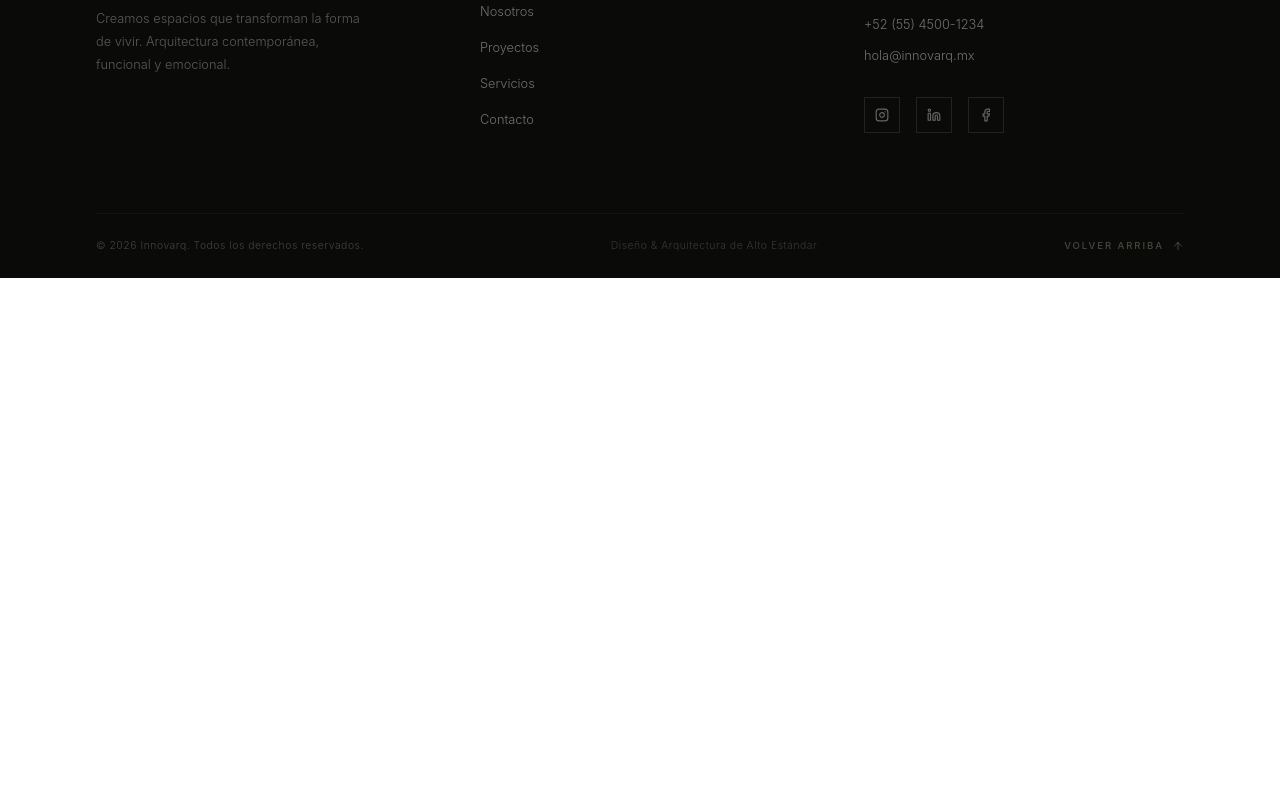
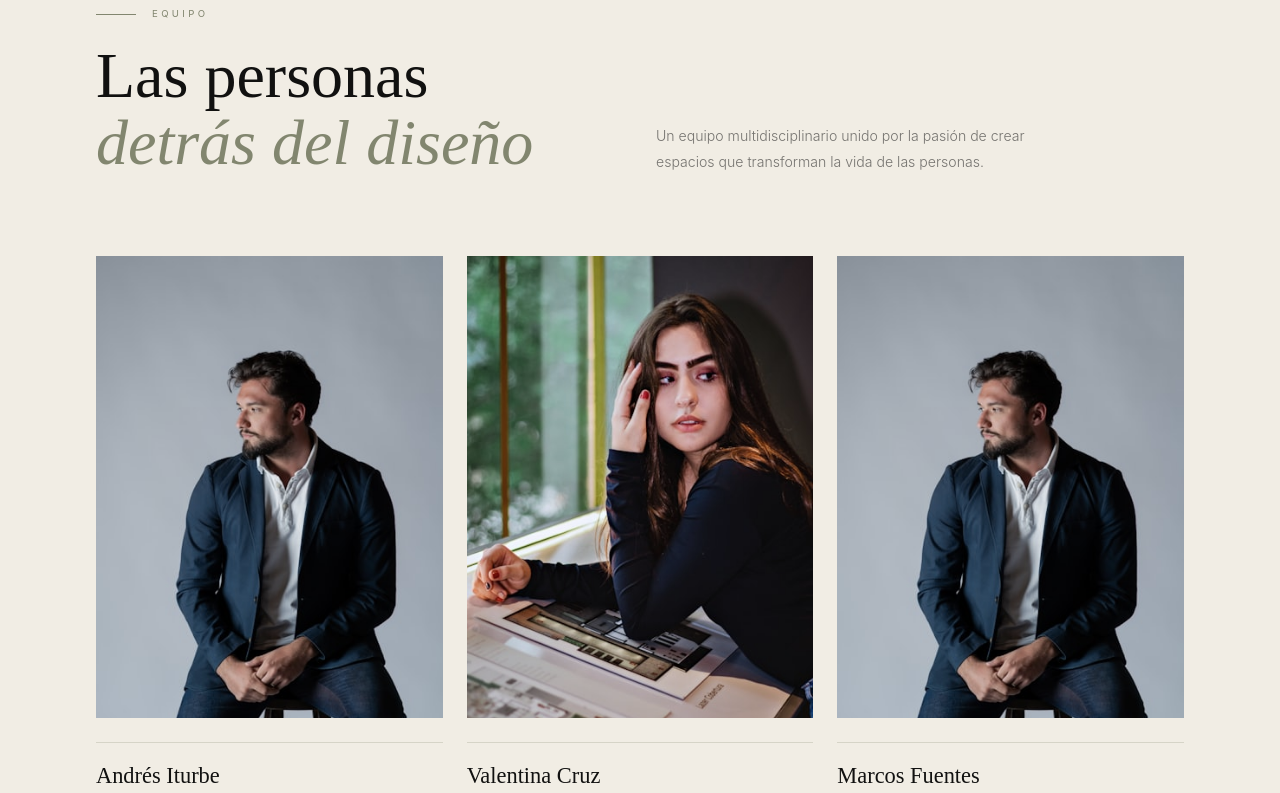
Before and after one commit to devzapotech/innovarq-frontend, a Next.js app: page / in a window 1280 px wide. Shown: the part 6145-6938 px from the top of the page. Before the commit the page ends 6423 px from the top, so only its background shows below. Built offline with nearby package versions, Linux system fonts and the light colour scheme.

Commit message:
feat: implement Team section

```diff
--- /dev/null
+++ b/app/(landingPage)/components/Team/Team.tsx
@@ -0,0 +1,20 @@
+"use client";
+
+import { TEAM } from '@/app/constants';
+import { TeamHeader } from './TeamHeader';
+import { TeamCard } from './TeamCard';
+
+export function TeamSection() {
+  return (
+    <section style={{ backgroundColor: '#f1ede4' }}>
+      <div className="max-w-350 mx-auto px-6 md:px-12 lg:px-24 py-28 md:py-40">
+        <TeamHeader />
+        <div className="grid grid-cols-1 md:grid-cols-3 gap-8 md:gap-6">
+          {TEAM.map((member, i) => (
+            <TeamCard key={member.id} member={member} index={i} />
+          ))}
+        </div>
+      </div>
+    </section>
+  );
+}
--- /dev/null
+++ b/app/(landingPage)/components/Team/TeamCard.tsx
@@ -0,0 +1,51 @@
+import { motion } from 'motion/react';
+import Image from 'next/image';
+import type { TeamCardProps } from '@/app/props';
+
+export function TeamCard({ member, index }: TeamCardProps) {
+  return (
+    <motion.div
+      initial={{ opacity: 0, y: 50 }}
+      whileInView={{ opacity: 1, y: 0 }}
+      viewport={{ once: true, margin: '-5%' }}
+      transition={{ delay: index * 0.15, duration: 0.9, ease: [0.22, 1, 0.36, 1] }}
+      className="group"
+    >
+      {/* Portrait */}
+      <div className="relative overflow-hidden mb-6" style={{ aspectRatio: '3/4' }}>
+        <motion.div
+          className="w-full h-full"
+          whileHover={{ scale: 1.04 }}
+          transition={{ duration: 0.7, ease: [0.22, 1, 0.36, 1] }}
+        >
+          <Image
+            fill
+            src={member.img}
+            alt={member.name}
+            className="w-full h-full object-cover"
+            style={{ filter: 'grayscale(20%)' }}
+          />
+        </motion.div>
+        {/* Overlay on hover */}
+        <div
+          className="absolute inset-0 opacity-0 group-hover:opacity-100 transition-opacity duration-500 flex items-end p-6"
+          style={{ background: 'linear-gradient(to top, rgba(17,17,16,0.7) 0%, transparent 50%)' }}
+        >
+          <p style={{ fontFamily: "'Cormorant Garamond', serif", fontWeight: 300, fontStyle: 'italic', fontSize: '1rem', color: '#f1ede4', lineHeight: 1.5 }}>
+            {member.quote}
+          </p>
+        </div>
+      </div>
+
+      {/* Info */}
+      <div style={{ borderTop: '1px solid rgba(130,134,111,0.25)', paddingTop: '1.2rem' }}>
+        <h3 style={{ fontFamily: "'Cormorant Garamond', serif", fontWeight: 400, fontSize: '1.4rem', color: '#111110', lineHeight: 1.2 }}>
+          {member.name}
+        </h3>
+        <p style={{ fontFamily: "'Inter', sans-serif", fontSize: '0.65rem', color: '#82866f', letterSpacing: '0.18em', textTransform: 'uppercase', marginTop: '5px' }}>
+          {member.role}
+        </p>
+      </div>
+    </motion.div>
+  );
+}
--- /dev/null
+++ b/app/(landingPage)/components/Team/TeamHeader.tsx
@@ -0,0 +1,42 @@
+import { motion } from 'motion/react';
+
+export function TeamHeader() {
+  return (
+    <div className="grid grid-cols-1 md:grid-cols-2 gap-8 mb-20">
+      <div>
+        <motion.div
+          initial={{ opacity: 0, x: -20 }}
+          whileInView={{ opacity: 1, x: 0 }}
+          viewport={{ once: true }}
+          transition={{ duration: 0.7 }}
+          className="flex items-center gap-4 mb-5"
+        >
+          <div style={{ width: '40px', height: '1px', backgroundColor: '#82866f' }} />
+          <span style={{ fontFamily: "'Inter', sans-serif", fontSize: '0.6rem', color: '#82866f', letterSpacing: '0.35em', textTransform: 'uppercase' }}>
+            Equipo
+          </span>
+        </motion.div>
+        <motion.h2
+          initial={{ opacity: 0, y: 30 }}
+          whileInView={{ opacity: 1, y: 0 }}
+          viewport={{ once: true }}
+          transition={{ delay: 0.1, duration: 0.9, ease: [0.22, 1, 0.36, 1] }}
+          style={{ fontFamily: "'Cormorant Garamond', serif", fontWeight: 300, fontSize: 'clamp(2.5rem, 5vw, 5rem)', color: '#111110', lineHeight: 1.05 }}
+        >
+          Las personas<br />
+          <span style={{ fontStyle: 'italic', color: '#82866f' }}>detrás del diseño</span>
+        </motion.h2>
+      </div>
+      <motion.p
+        initial={{ opacity: 0, y: 20 }}
+        whileInView={{ opacity: 1, y: 0 }}
+        viewport={{ once: true }}
+        transition={{ delay: 0.2, duration: 0.8 }}
+        className="self-end"
+        style={{ fontFamily: "'Inter', sans-serif", fontSize: '0.88rem', fontWeight: 300, color: 'rgba(17,17,16,0.55)', lineHeight: 1.9, maxWidth: '380px' }}
+      >
+        Un equipo multidisciplinario unido por la pasión de crear espacios que transforman la vida de las personas.
+      </motion.p>
+    </div>
+  );
+}
--- a/app/(landingPage)/page.tsx
+++ b/app/(landingPage)/page.tsx
@@ -2,6 +2,7 @@ import { AboutSection } from "./components/About/About";
 import { HeroSection } from "./components/Hero/Hero";
 import { ProjectsSection } from "./components/Projects/Projects";
 import { ServicesSection } from "./components/Services/Services";
+import { TeamSection } from "./components/Team/Team";
 import { TestimonialsSection } from "./components/Testimonials/Testimonials";
 
 const landingPage = () => {
@@ -12,6 +13,7 @@ const landingPage = () => {
       <ProjectsSection />
       <ServicesSection />
       <TestimonialsSection />
+      <TeamSection />
     </div>
   );
 };
--- a/app/constants/index.ts
+++ b/app/constants/index.ts
@@ -1,5 +1,5 @@
 import { Building2, Facebook, HardHat, Instagram, Key, Linkedin, Wrench } from "lucide-react";
-import type { Project, Service, Testimonial } from "../types";
+import type { Project, Service, TeamMember, Testimonial } from "../types";
 
 export const PROJECTS: Project[] = [
   {
@@ -110,6 +110,30 @@ export const STATS = [
   { num: '12', label: 'Premios de arquitectura' },
 ];
 
+export const TEAM: TeamMember[] = [
+  {
+    id: 1,
+    name: 'Andrés Iturbe',
+    role: 'Director Creativo & Fundador',
+    img: '/member_1.jpeg',
+    quote: '"La arquitectura es la voluntad de la época traducida al espacio."',
+  },
+  {
+    id: 2,
+    name: 'Valentina Cruz',
+    role: 'Diseñadora Principal',
+    img: '/member_2.jpeg',
+    quote: '"Diseñar es crear relaciones; entre personas, entre espacios, entre mundos."',
+  },
+  {
+    id: 3,
+    name: 'Marcos Fuentes',
+    role: 'Director de Obra',
+    img: '/member_1.jpeg',
+    quote: '"La excelencia constructiva no es un lujo, es el estándar mínimo que merecen nuestros clientes."',
+  },
+];
+
 export const TESTIMONIALS: Testimonial[] = [
   {
     id: 1,
```
Also changed, not shown: app/props/index.ts (+7 -1 lines), app/types/index.ts (+8 -0 lines), public/member_1.jpeg (added), public/member_2.jpeg (added).
